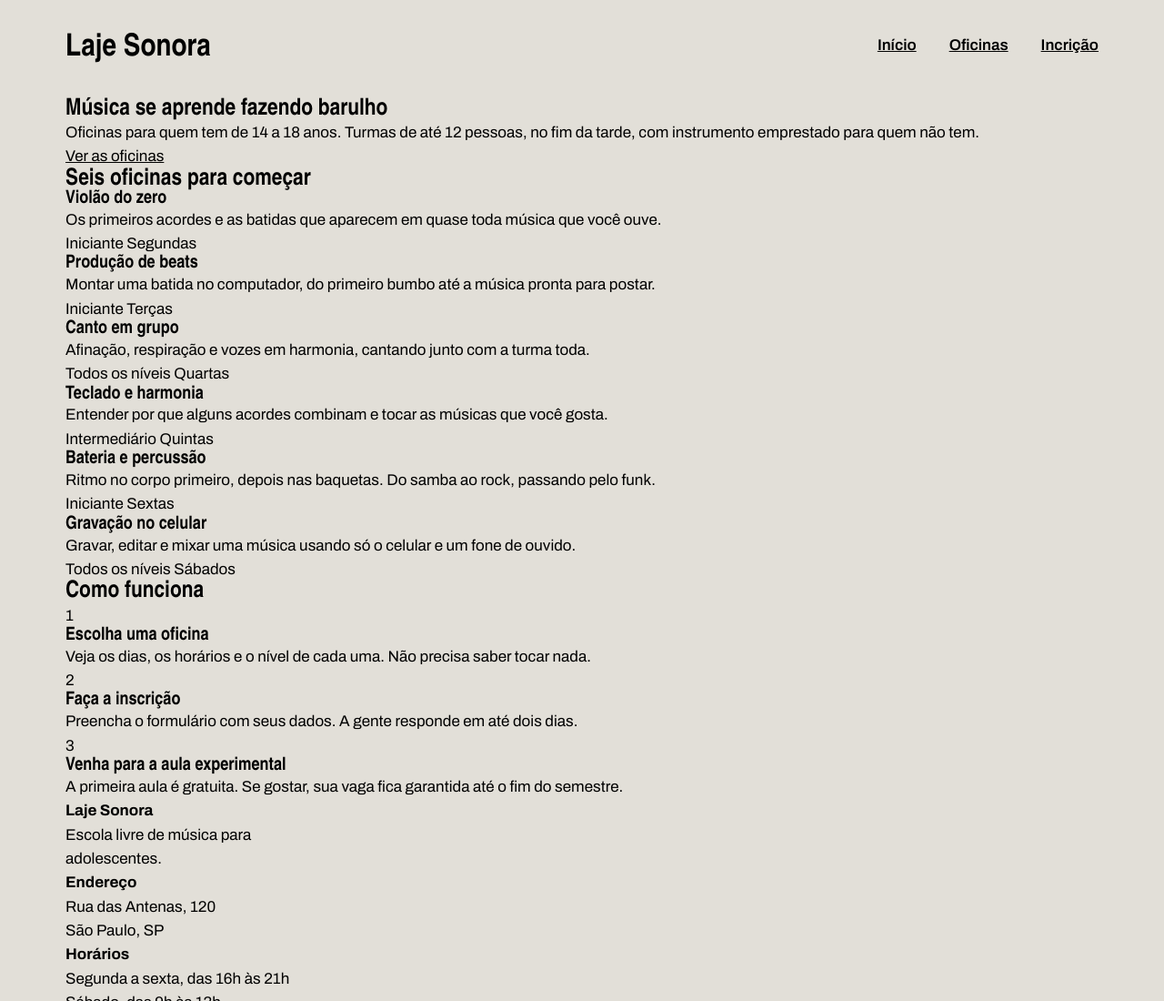
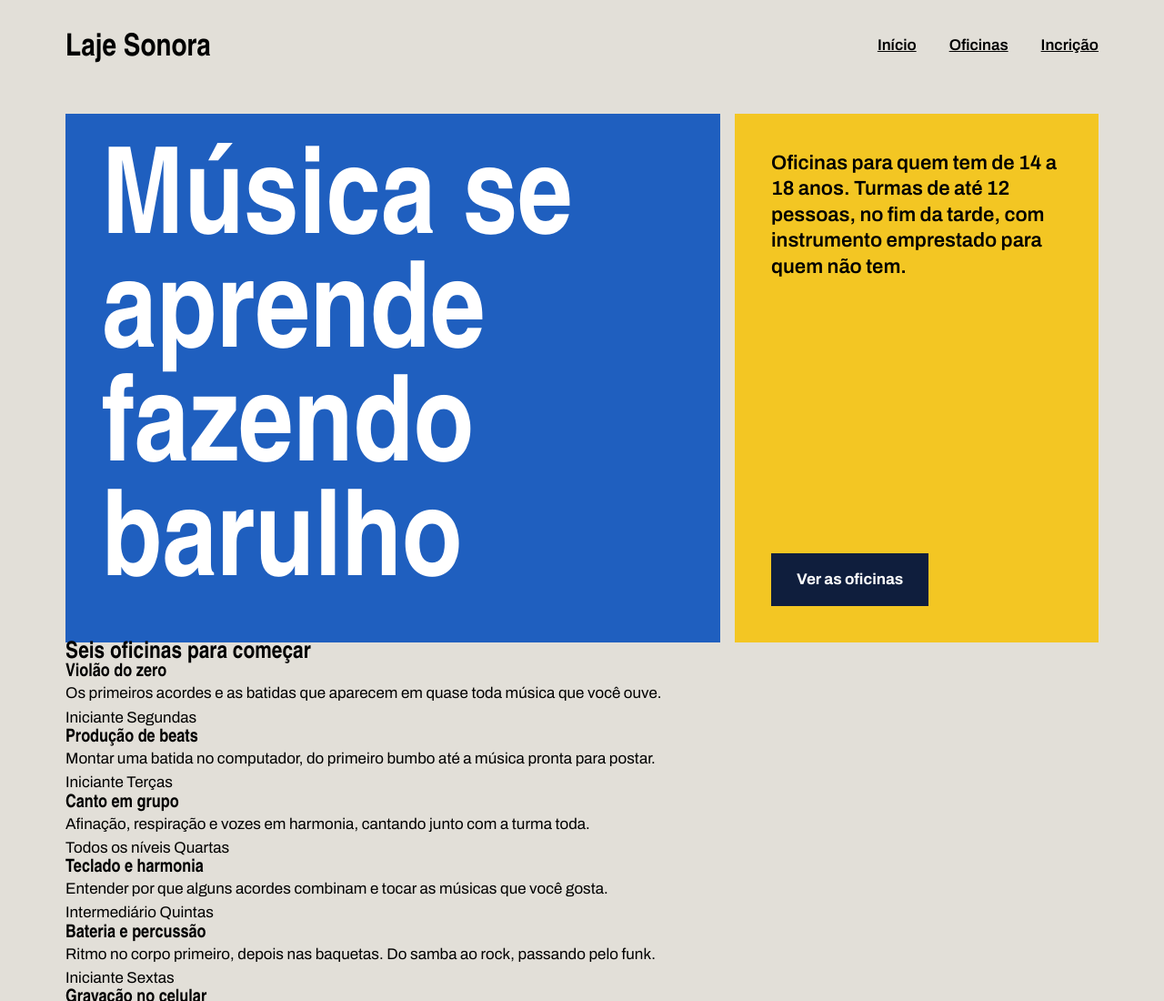
Before and after one commit to JoaoPedroSilvaCosta/laje_sonora, a plain HTML site: page index.html in a window 1280 px wide. Shown: the top 1100 px of the page at 91% size. Drawn offline with Linux system fonts and the light colour scheme; a web font is replaced by a local one.

Commit message:
Cartazes do topo

```diff
--- a/index.css
+++ b/index.css
@@ -70,3 +70,59 @@ h1, h2, h3{
 .menu a.atual{
     border-color: var(--fita);
 }
+
+.cartazes{
+    margin-top: 16px;
+    display: flex;
+    gap: 16px;
+}
+
+.cartaz{
+    padding: 40px;
+}
+
+.cartaz-principal{
+    background-color: var(--caixa-dagua);
+    color: var(--branco);
+    flex: 2;
+}
+
+.cartaz-principal h1{
+    font-size: 132px;
+    max-width: 9ch;
+}
+
+.cartaz-lateral{
+    background-color: var(--fita);
+    flex: 1;
+    display: flex;
+    flex-direction: column;
+    justify-content: space-between;
+    gap: 32px;
+}
+
+.cartaz-lateral p{
+    font-size: 22px;
+    font-weight: 600;
+    line-height: 1.3;
+}
+
+.botao{
+    background-color: var(--tinta);
+    color: var(--branco);
+    font-weight: 700;
+    text-decoration: none;
+    padding: 16px 28px;
+    border: none;
+    font-family: var(--fonte-texto);
+    font-size: 17px;
+    cursor: pointer;
+}
+
+.botao:hover{
+    background-color: var(--caixa-dagua);
+}
+
+.cartaz-lateral{
+    align-items: flex-start;
+}
```
